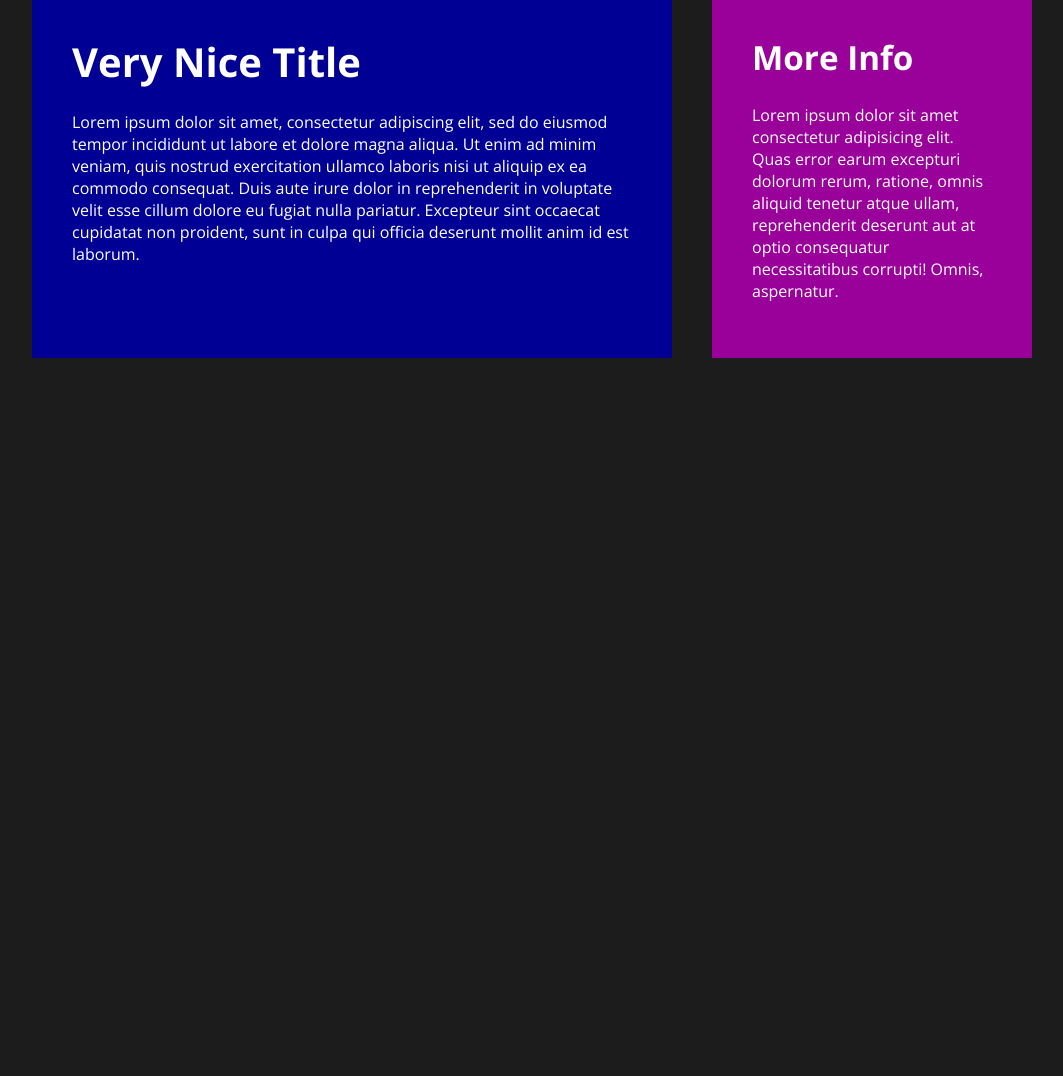
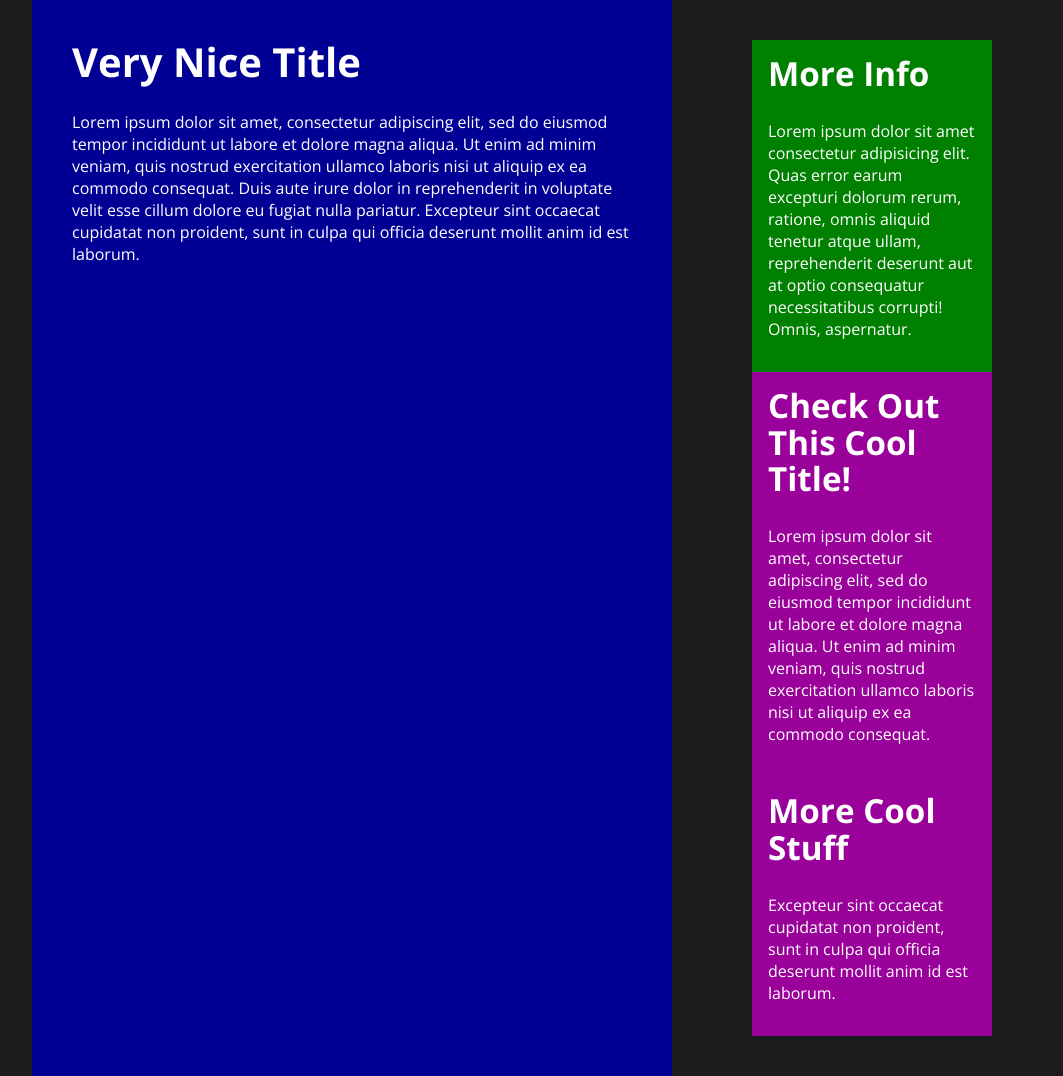
Before and after one commit to psychokot11/Sass-BEM-ResponsiveDesign, a plain HTML site: page app/index.html in a window 1280 px wide. Shown: the whole page, without its empty margins (108-1171 px from the left). Before the commit the page ends 800 px from the top, so only its background shows below. Drawn offline with nearby package versions, Linux system fonts and the light colour scheme.

Commit message:
Added a BEM modifier--green

```diff
--- a/app/index.html
+++ b/app/index.html
@@ -29,13 +29,31 @@
         </p>
       </main>
       <aside class="grid__sidebar">
-        <h2>More Info</h2>
-        <p>
-          Lorem ipsum dolor sit amet consectetur adipisicing elit. Quas error
-          earum excepturi dolorum rerum, ratione, omnis aliquid tenetur atque
-          ullam, reprehenderit deserunt aut at optio consequatur necessitatibus
-          corrupti! Omnis, aspernatur.
-        </p>
+        <div class="grid__widget grid__widget--green">
+          <h2>More Info</h2>
+          <p>
+            Lorem ipsum dolor sit amet consectetur adipisicing elit. Quas error
+            earum excepturi dolorum rerum, ratione, omnis aliquid tenetur atque
+            ullam, reprehenderit deserunt aut at optio consequatur
+            necessitatibus corrupti! Omnis, aspernatur.
+          </p>
+        </div>
+        <div class="grid__widget">
+          <h2>Check Out This Cool Title!</h2>
+          <p>
+            Lorem ipsum dolor sit amet, consectetur adipiscing elit, sed do
+            eiusmod tempor incididunt ut labore et dolore magna aliqua. Ut enim
+            ad minim veniam, quis nostrud exercitation ullamco laboris nisi ut
+            aliquip ex ea commodo consequat.
+          </p>
+        </div>
+        <div class="grid__widget">
+          <h2>More Cool Stuff</h2>
+          <p>
+            Excepteur sint occaecat cupidatat non proident, sunt in culpa qui
+            officia deserunt mollit anim id est laborum.
+          </p>
+        </div>
       </aside>
     </div>
   </body>
--- a/app/scss/layout/_grid.scss
+++ b/app/scss/layout/_grid.scss
@@ -23,10 +23,17 @@
   }
 
   &__sidebar {
-    background-color: rgb(154, 0, 154);
-
     @include g.breakpoint-down(medium) {
       text-align: center;
+      background-color: rgb(1, 113, 1);
+    }
+  }
+
+  &__widget {
+    background-color: rgb(154, 0, 154);
+    padding: g.rem(16);
+    &--green {
+      background-color: hsl(120, 100%, 25%);
     }
   }
 }
```
Also changed, not shown: dist/style.css, 1 other file.
